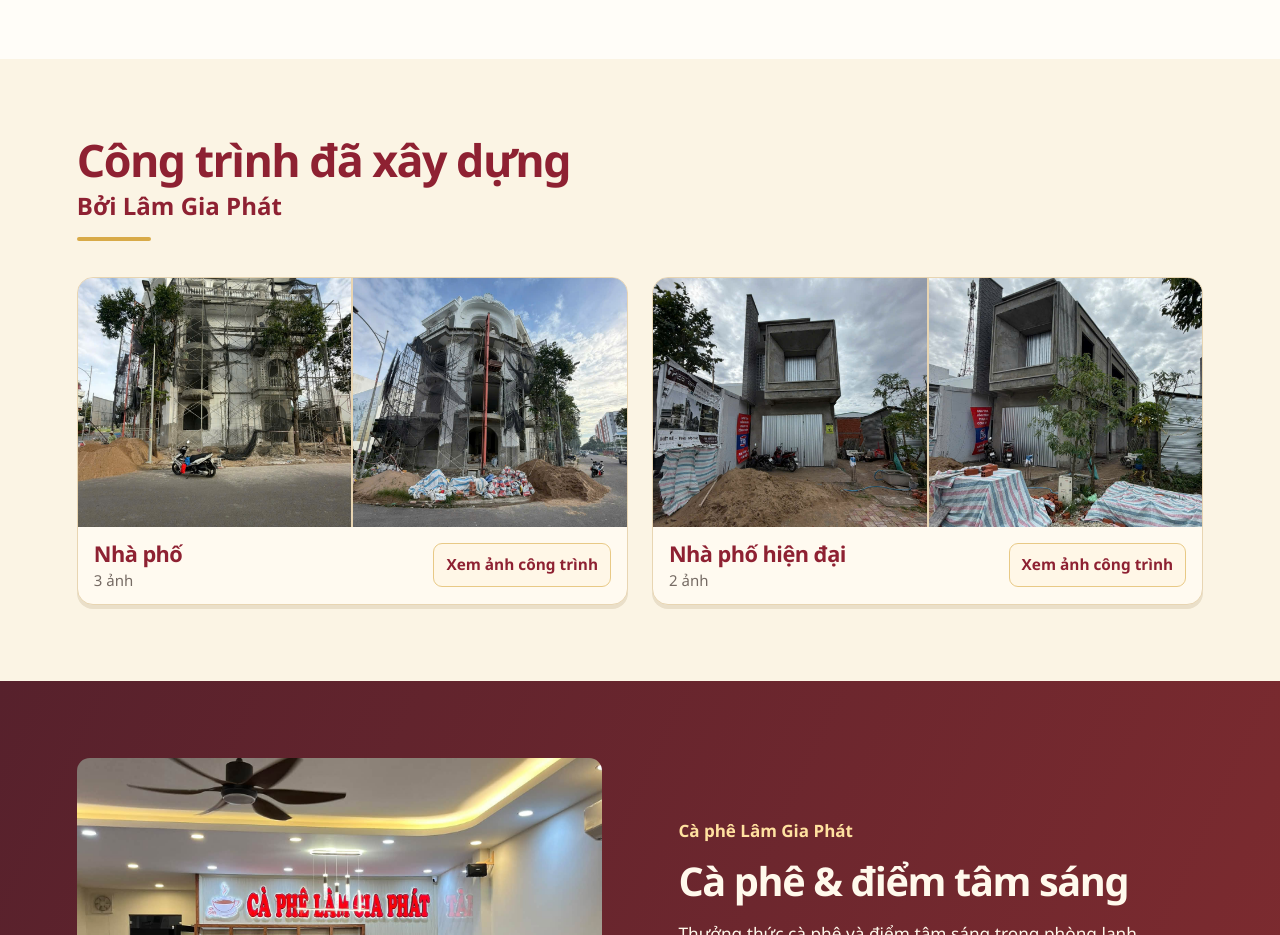
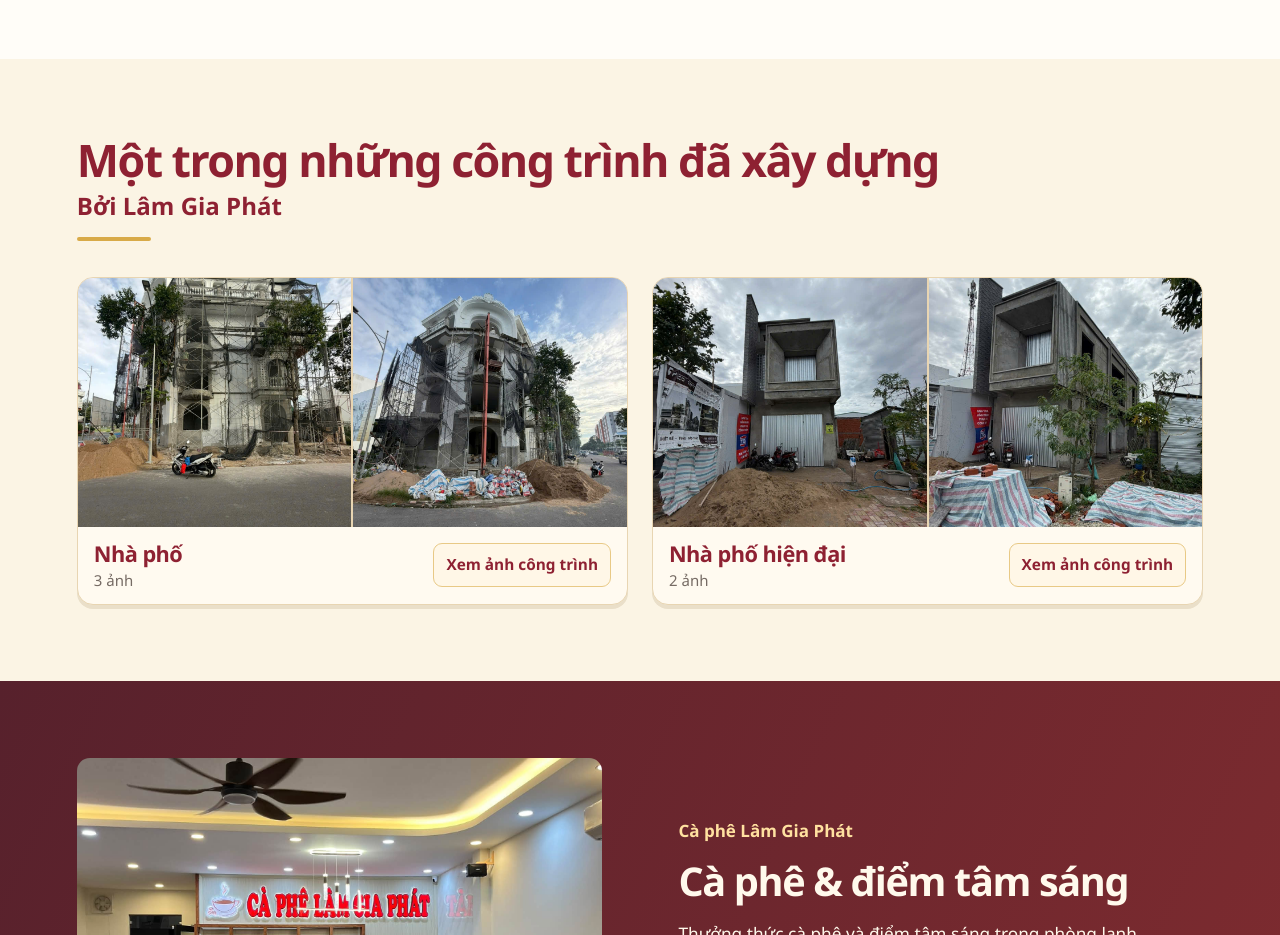
Before and after one commit to LVLuan6594/Lam_Gia_Phat, a React (Vite) app: page / in a window 1280 px wide. Shown: the part 2180-3115 px from the top of the page. Built offline with nearby package versions, Linux system fonts and the light colour scheme.

Commit message:
update infor

```diff
--- a/src/components/Gallery.tsx
+++ b/src/components/Gallery.tsx
@@ -49,7 +49,7 @@ export function Gallery() {
     <section className="tint gallery-section" id="hinh-anh" data-scroll-reveal>
       <div className="wrap section">
         <h2 className="gallery-heading">
-          <span className="gallery-heading-main">Công trình đã xây dựng</span>
+          <span className="gallery-heading-main">Một trong những công trình đã xây dựng</span>
           <span className="gallery-heading-sub">Bởi Lâm Gia Phát</span>
         </h2>
         <div className="project-album-grid">
```
